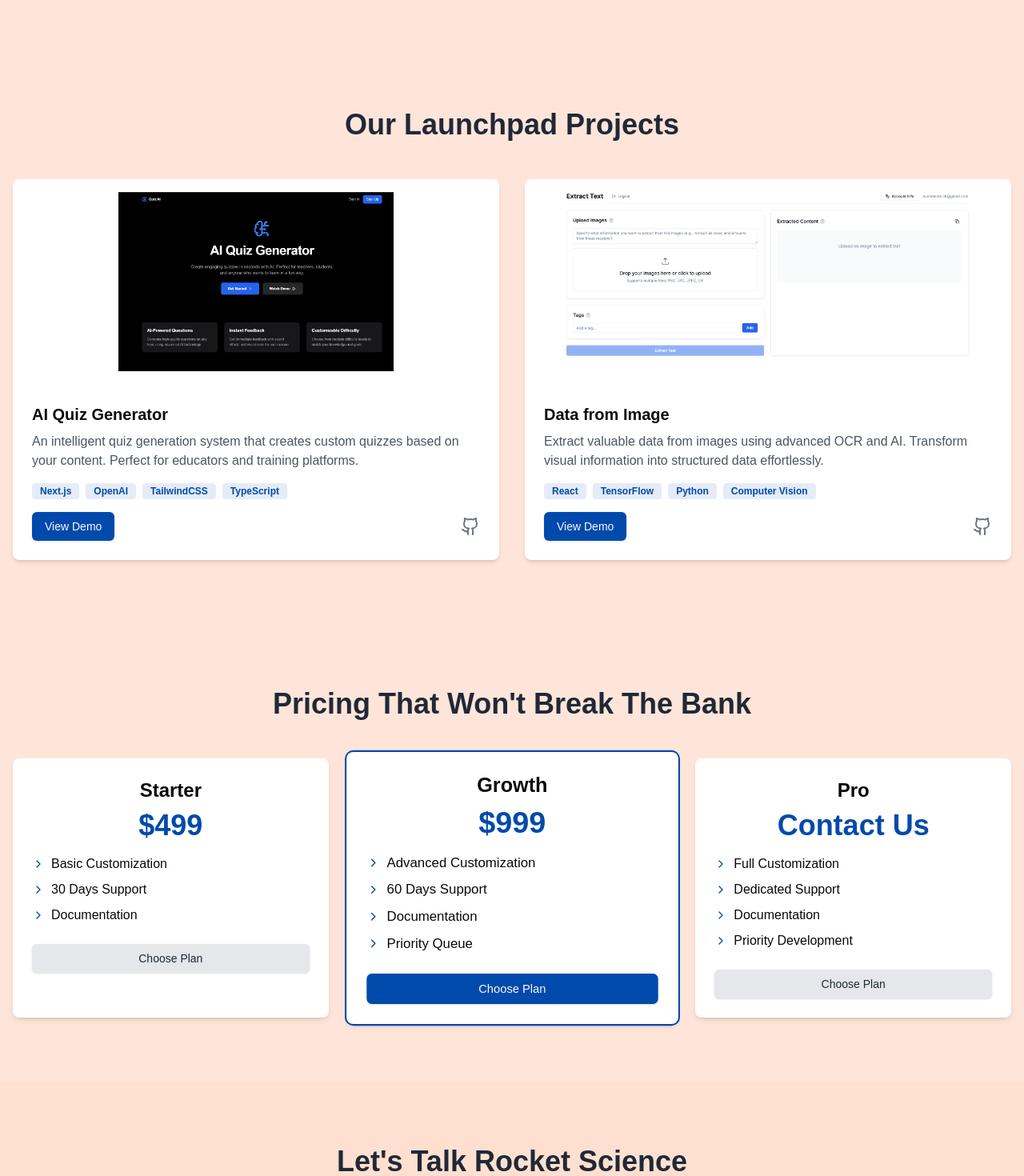
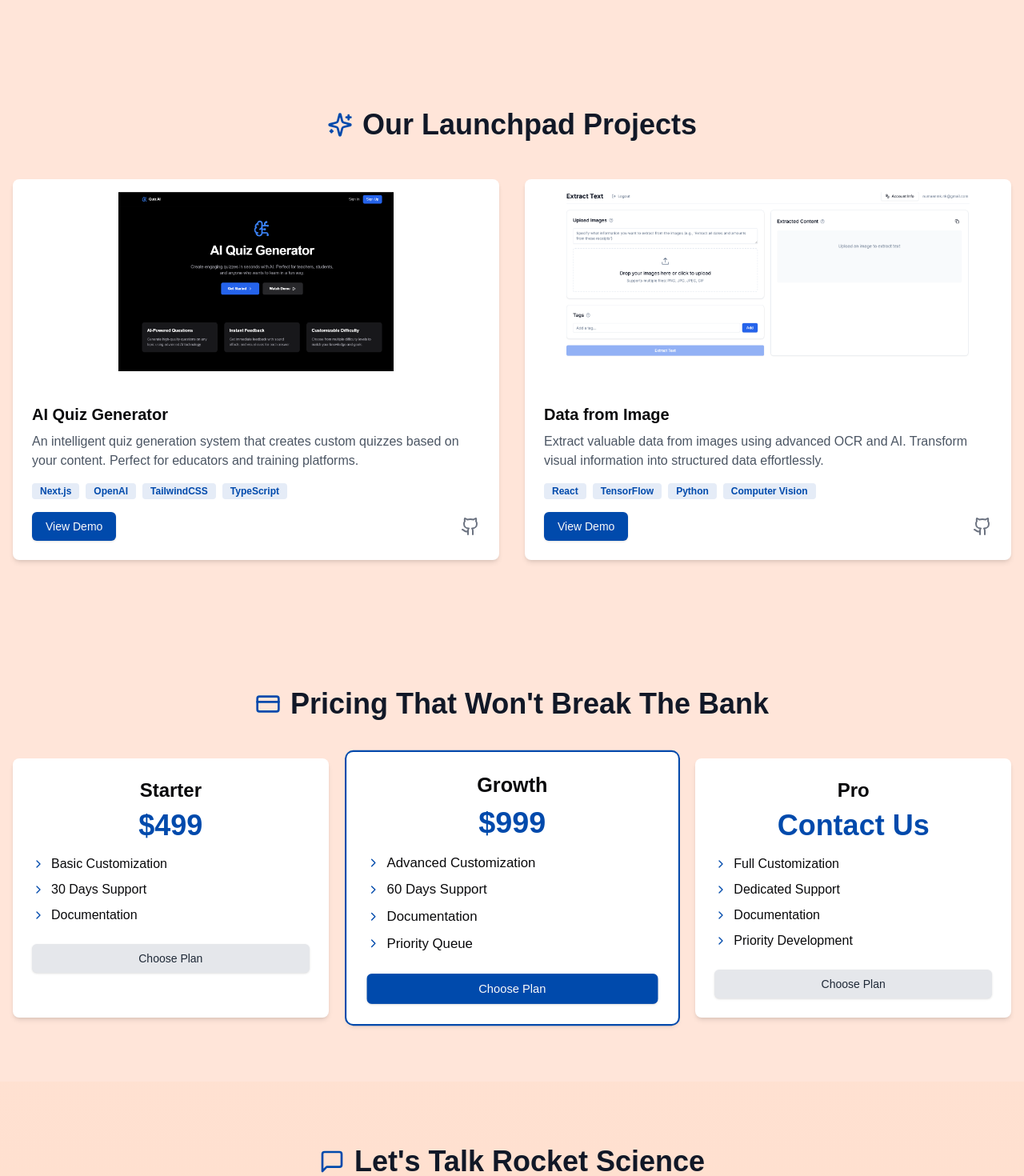
Before and after one commit to Sollvr/sollvr-website, a Next.js app: page / in a window 1280 px wide. Shown: the part 460-1930 px from the top of the page at 80% size. Built offline with nearby package versions, Linux system fonts and the light colour scheme.

Commit message:
pre animation

```diff
--- a/app/layout.tsx
+++ b/app/layout.tsx
@@ -1,5 +1,6 @@
 import type { Metadata } from "next";
 import localFont from "next/font/local";
+import { Poppins } from 'next/font/google';
 import "./globals.css";
 
 const geistSans = localFont({
@@ -11,6 +12,12 @@ const geistMono = localFont({
   src: "./fonts/GeistMonoVF.woff",
   variable: "--font-geist-mono",
   weight: "100 900",
+});
+
+const poppins = Poppins({
+  subsets: ['latin'],
+  weight: ['600', '700'],
+  variable: '--font-poppins',
 });
 
 export const metadata: Metadata = {
@@ -40,7 +47,7 @@ export default function RootLayout({
 }>) {
   return (
     <html lang="en">
-      <body className={`${geistSans.variable} ${geistMono.variable} antialiased bg-[#FFE5D9]`}>
+      <body className={`${geistSans.variable} ${geistMono.variable} ${poppins.variable} antialiased bg-[#FFE5D9]`}>
         {children}
       </body>
     </html>
--- a/app/page.tsx
+++ b/app/page.tsx
@@ -2,7 +2,7 @@ import Link from 'next/link'
 import Image from 'next/image'
 import { Button } from "@/components/ui/button"
 import { Input } from "@/components/ui/input"
-import { Rocket, Send, ChevronRight, Github } from 'lucide-react'
+import { Rocket, Send, ChevronRight, Github, Sparkles, CreditCard, MessageSquare } from 'lucide-react'
 import { ContactForm } from '@/components/contact-form'
 import { PricingSection } from '@/components/pricing-section'
 
@@ -37,14 +37,19 @@ export default function Page() {
           <p className="text-xl text-gray-600 mb-8">
             Why reinvent the wheel when you can use our rocket boosters? Launch your MVP faster than you can say "disrupt".
           </p>
-          <Button size="lg" className="bg-[rgb(0,74,172)] hover:bg-[rgb(0,60,140)]">
+          <Button size="lg" className="bg-[rgb(0,74,172)] hover:bg-white hover:text-[rgb(0,74,172)] transition-colors">
             Explore Projects <ChevronRight className="ml-2 h-4 w-4" />
           </Button>
         </section>
 
         {/* Projects Section */}
         <section id="projects" className="container mx-auto px-4 py-20">
-          <h2 className="text-4xl font-bold text-center text-gray-800 mb-12">Our Launchpad Projects</h2>
+          <div className="flex items-center justify-center gap-3 mb-12">
+            <Sparkles className="w-8 h-8 text-[rgb(0,74,172)]" />
+            <h2 className="font-poppins font-bold text-4xl text-center text-gray-900">
+              Our Launchpad Projects
+            </h2>
+          </div>
           <div className="grid grid-cols-1 md:grid-cols-2 gap-8">
             <ProjectCard
               title="AI Quiz Generator"
@@ -68,7 +73,12 @@ export default function Page() {
 
         {/* Contact Section */}
         <section id="contact" className="container mx-auto px-4 py-20">
-          <h2 className="text-4xl font-bold text-center text-gray-800 mb-12">Let's Talk Rocket Science</h2>
+          <div className="flex items-center justify-center gap-3 mb-12">
+            <MessageSquare className="w-8 h-8 text-[rgb(0,74,172)]" />
+            <h2 className="font-poppins font-bold text-4xl text-center text-gray-900">
+              Let's Talk Rocket Science
+            </h2>
+          </div>
           <div className="max-w-md mx-auto">
             <ContactForm />
           </div>
@@ -116,7 +126,7 @@ function ProjectCard({ title, description, image, techStack, demoLink }: Project
         </div>
         <div className="flex justify-between items-center">
           <Link href={demoLink} target="_blank" rel="noopener noreferrer">
-            <Button className="bg-[rgb(0,74,172)] hover:bg-[rgb(0,60,140)]">
+            <Button className="bg-[rgb(0,74,172)] hover:bg-white hover:text-[rgb(0,74,172)] border border-transparent hover:border-[rgb(0,74,172)] transition-all">
               View Demo
             </Button>
           </Link>
--- a/components/contact-form.tsx
+++ b/components/contact-form.tsx
@@ -112,7 +112,7 @@ export function ContactForm({ selectedPlan }: ContactFormProps) {
         )}
         <Button
           type="submit"
-          className="w-full bg-[rgb(0,74,172)] hover:bg-[rgb(0,60,140)] disabled:opacity-50"
+          className="w-full bg-[rgb(0,74,172)] hover:bg-white hover:text-[rgb(0,74,172)] border border-transparent hover:border-[rgb(0,74,172)] transition-all disabled:opacity-50 disabled:hover:bg-[rgb(0,74,172)] disabled:hover:text-white disabled:hover:border-transparent"
           disabled={status === 'submitting'}
         >
           {status === 'submitting' ? (
--- a/components/pricing-section.tsx
+++ b/components/pricing-section.tsx
@@ -2,7 +2,7 @@
 
 import { useState } from 'react'
 import { Button } from "@/components/ui/button"
-import { ChevronRight } from 'lucide-react'
+import { ChevronRight, CreditCard } from 'lucide-react'
 import { ContactForm } from './contact-form'
 import {
   Dialog,
@@ -36,7 +36,11 @@ function PricingCard({ title, price, features, highlighted = false, onSelect, is
       </ul>
       <Button
         onClick={onSelect}
-        className={`w-full ${highlighted || isSelected ? 'bg-[rgb(0,74,172)] hover:bg-[rgb(0,60,140)]' : 'bg-gray-200 text-gray-800 hover:bg-gray-300'}`}
+        className={`w-full border border-transparent transition-all ${
+          highlighted || isSelected
+            ? 'bg-[rgb(0,74,172)] hover:bg-white hover:text-[rgb(0,74,172)] hover:border-[rgb(0,74,172)]'
+            : 'bg-gray-200 text-gray-800 hover:bg-white hover:text-[rgb(0,74,172)] hover:border-[rgb(0,74,172)]'
+        }`}
       >
         Choose Plan
       </Button>
@@ -57,7 +61,12 @@ export function PricingSection() {
 
   return (
     <section id="pricing" className="container mx-auto px-4 py-20 bg-[#FFE5D9]">
-      <h2 className="text-4xl font-bold text-center text-gray-800 mb-12">Pricing That Won't Break The Bank</h2>
+      <div className="flex items-center justify-center gap-3 mb-12">
+        <CreditCard className="w-8 h-8 text-[rgb(0,74,172)]" />
+        <h2 className="font-poppins font-bold text-4xl text-center text-gray-900">
+          Pricing That Won't Break The Bank
+        </h2>
+      </div>
       <div className="grid grid-cols-1 md:grid-cols-3 gap-8">
         <PricingCard
           title="Starter"
```
Also changed, not shown: 1 other file (tests, documents, lock files or other folders).
